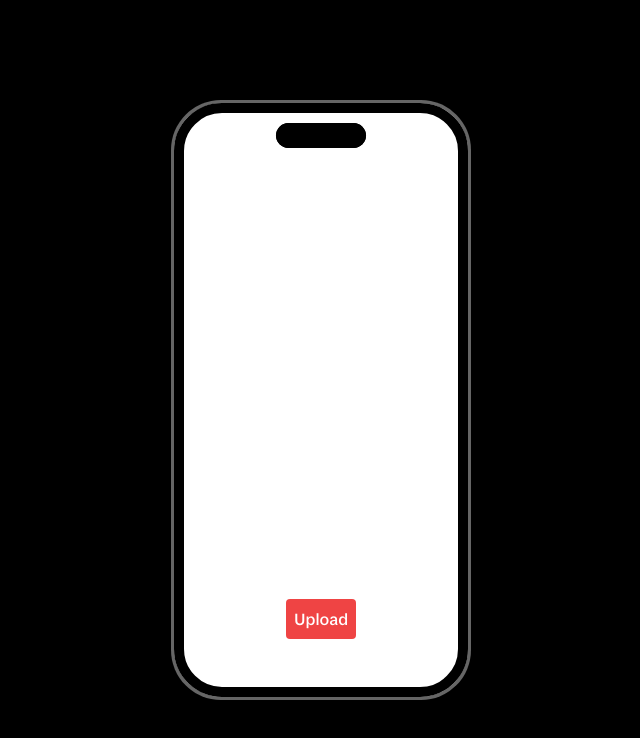
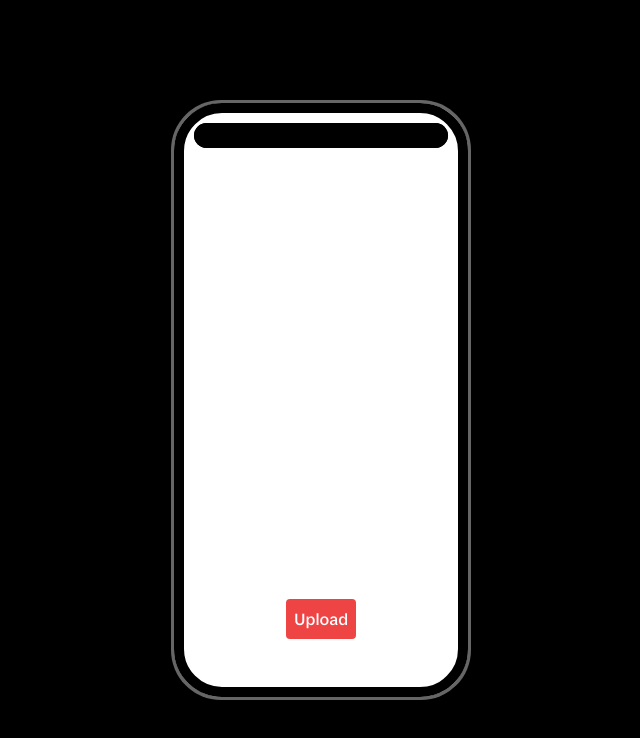
Before and after one commit to DaXterGD/tiktok-app, a Next.js app: page / in a window 1280 px wide. Shown: the top 738 px of the page, without its empty margins (319-959 px from the left). Built offline with nearby package versions, Linux system fonts and the light colour scheme.

Commit message:
Update globals.css
Fix width island component

```diff
--- a/src/app/globals.css
+++ b/src/app/globals.css
@@ -68,7 +68,7 @@ body {
 
 .island {
   top: 10px;
-  width: 90px;
+  width: calc(100% - 20px);
   height: 25px;
   position: absolute;
   background: black;
```
